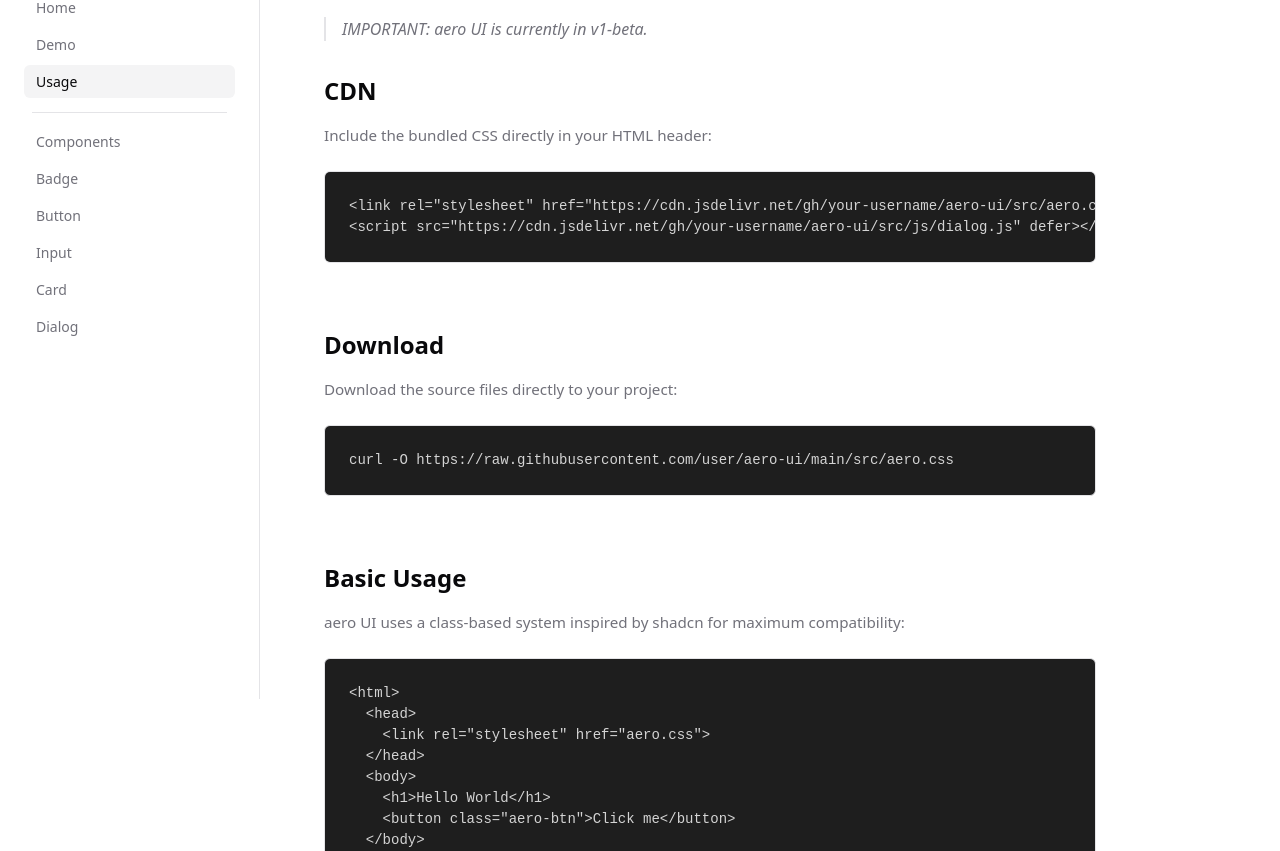
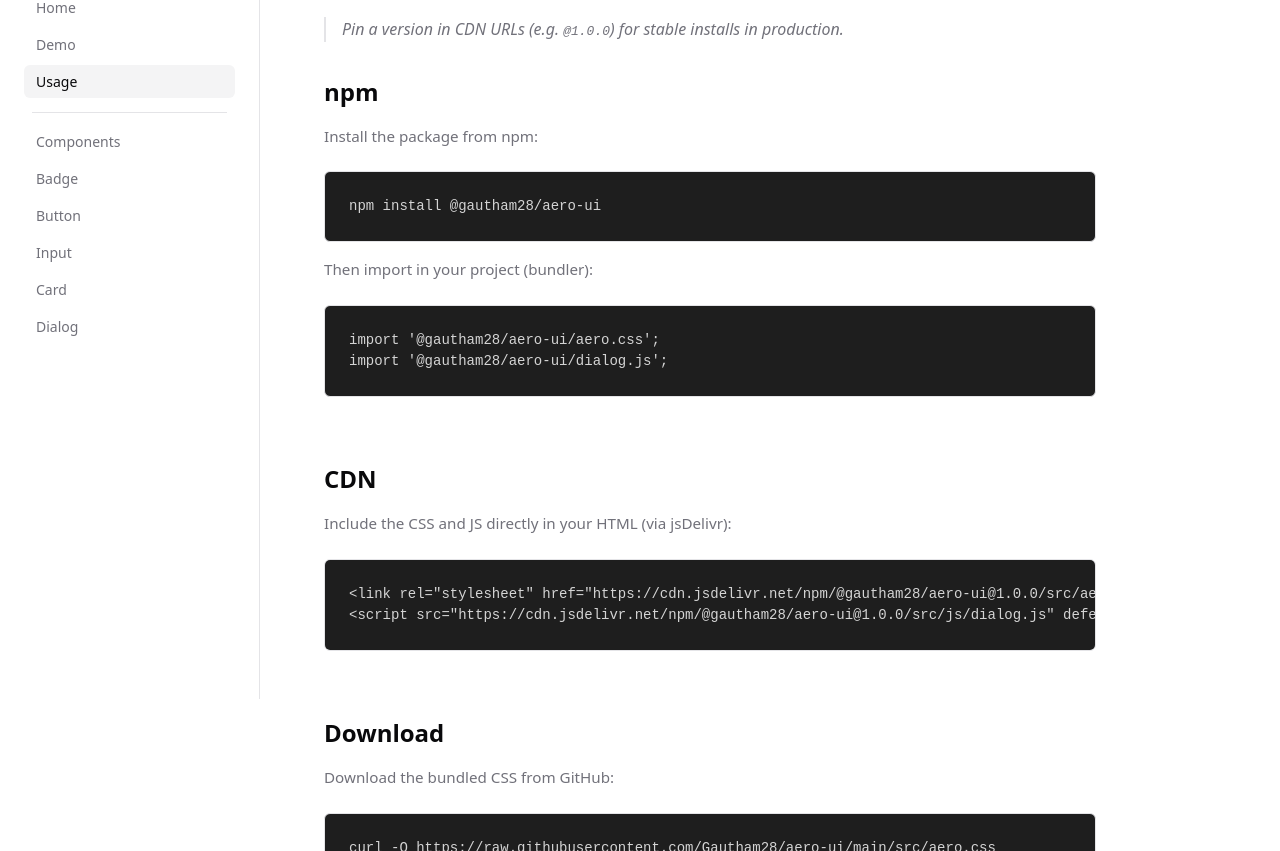
Before and after one commit to Gautham28/aero-ui, a website: page docs/usage.html in a window 1280 px wide. Shown: the part 101-952 px from the top of the page. Drawn offline with Linux system fonts and the light colour scheme.

```diff
--- a/docs/usage.html
+++ b/docs/usage.html
@@ -4,18 +4,12 @@
   <meta charset="UTF-8">
   <meta name="viewport" content="width=device-width, initial-scale=1.0">
   <title>aero UI | Usage</title>
-
-  <!-- 1. Link to the library's base styles -->
   <link rel="stylesheet" href="../src/css/base.css">
-
-  <!-- 2. Link to the documentation styles we built -->
   <link rel="stylesheet" href="docs.css">
 </head>
 <body>
 
   <div class="docs-layout">
-
-    <!-- Sidebar Navigation -->
     <aside class="docs-sidebar">
       <h2 class="docs-brand"><a href="index.html"><img src="aerouilogo.png" alt="aero UI" class="docs-logo-img docs-logo-img--sidebar"></a></h2>
       <nav class="docs-nav">
@@ -32,40 +26,50 @@
       </nav>
     </aside>
 
-    <!-- Main Content Area -->
     <main class="docs-main">
       <h1 class="docs-title">Installation and Usage</h1>
       <p style="font-style: italic; color: var(--muted-foreground); border-left: 2px solid var(--border); padding-left: 1rem; margin-bottom: 2rem;">
-          IMPORTANT: aero UI is currently in v1-beta.
+        Pin a version in CDN URLs (e.g. <code>@1.0.0</code>) for stable installs in production.
       </p>
 
-        <!-- CDN Section -->
       <section class="component-section">
-          <h3>CDN</h3>
-          <p class="component-desc">Include the bundled CSS directly in your HTML header:</p>
+        <h3>npm</h3>
+        <p class="component-desc">Install the package from npm:</p>
         <div class="docs-code-box">
-            <pre><code>&lt;link rel="stylesheet" href="https://cdn.jsdelivr.net/gh/your-username/aero-ui/src/aero.css"&gt;
-&lt;script src="https://cdn.jsdelivr.net/gh/your-username/aero-ui/src/js/dialog.js" defer&gt;&lt;/script&gt;</code></pre>
+          <pre><code>npm install @gautham28/aero-ui</code></pre>
+        </div>
+        <p class="component-desc" style="margin-top: 1rem;">Then import in your project (bundler):</p>
+        <div class="docs-code-box">
+<pre><code>import '@gautham28/aero-ui/aero.css';
+import '@gautham28/aero-ui/dialog.js';</code></pre>
         </div>
       </section>
 
-        <!-- Download Section -->
       <section class="component-section">
-          <h3>Download</h3>
-          <p class="component-desc">Download the source files directly to your project:</p>
+        <h3>CDN</h3>
+        <p class="component-desc">Include the CSS and JS directly in your HTML (via jsDelivr):</p>
         <div class="docs-code-box">
-            <pre><code>curl -O https://raw.githubusercontent.com/user/aero-ui/main/src/aero.css</code></pre>
+<pre><code>&lt;link rel="stylesheet" href="https://cdn.jsdelivr.net/npm/@gautham28/aero-ui@1.0.0/src/aero.css"&gt;
+&lt;script src="https://cdn.jsdelivr.net/npm/@gautham28/aero-ui@1.0.0/src/js/dialog.js" defer&gt;&lt;/script&gt;</code></pre>
         </div>
       </section>
 
-        <!-- Basic Usage Section -->
+      <section class="component-section">
+        <h3>Download</h3>
+        <p class="component-desc">Download the bundled CSS from GitHub:</p>
+        <div class="docs-code-box">
+          <pre><code>curl -O https://raw.githubusercontent.com/Gautham28/aero-ui/main/src/aero.css</code></pre>
+        </div>
+      </section>
+
       <section class="component-section">
         <h3>Basic Usage</h3>
         <p class="component-desc">aero UI uses a class-based system inspired by shadcn for maximum compatibility:</p>
         <div class="docs-code-box">
 <pre><code>&lt;html&gt;
   &lt;head&gt;
-    &lt;link rel="stylesheet" href="aero.css"&gt;
+    &lt;link rel="stylesheet" href="https://cdn.jsdelivr.net/npm/@gautham28/aero-ui@1.0.0/src/aero.css"&gt;
+    &lt;script src="https://cdn.jsdelivr.net/npm/@gautham28/aero-ui@1.0.0/src/js/dialog.js" defer&gt;&lt;/script&gt;
   &lt;/head&gt;
   &lt;body&gt;
     &lt;h1&gt;Hello World&lt;/h1&gt;
```
Also changed, not shown: RELEASE.md (added, +52 -0 lines), package.json (added, +46 -0 lines), README.md (added), vercel.json (added), 2 other files. Lines whose indentation alone changed are shown as unchanged.
